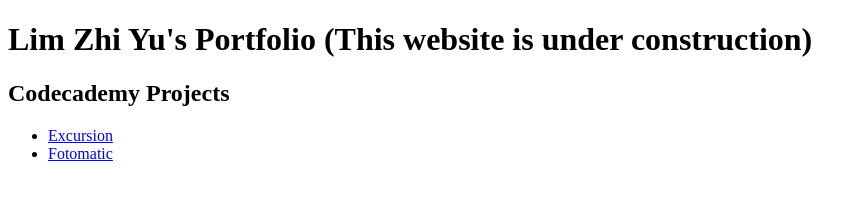
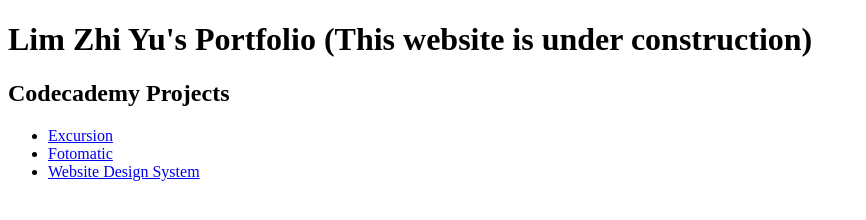
Before and after one commit to lim-zhiyu/lim-zhiyu.github.io, a plain HTML site: page index.html in a window 1280 px wide. Shown: the whole page, without its empty margins (0-866 px from the left). Drawn offline with Linux system fonts and the light colour scheme.

Commit message:
Add link to website design system project

```diff
--- a/index.html
+++ b/index.html
@@ -13,6 +13,7 @@
       <ul>
         <li><a href="https://zhiyu-github.github.io/codecademy_excursion">Excursion</a></li>
         <li><a href="https://zhiyu-github.github.io/codecademy_fotomatic">Fotomatic</a></li>
+        <li><a href="https://zhiyu-github.github.io/codecademy_website-design-system/">Website Design System</a></li>
       </ul>
     </main>
   </body>
```
